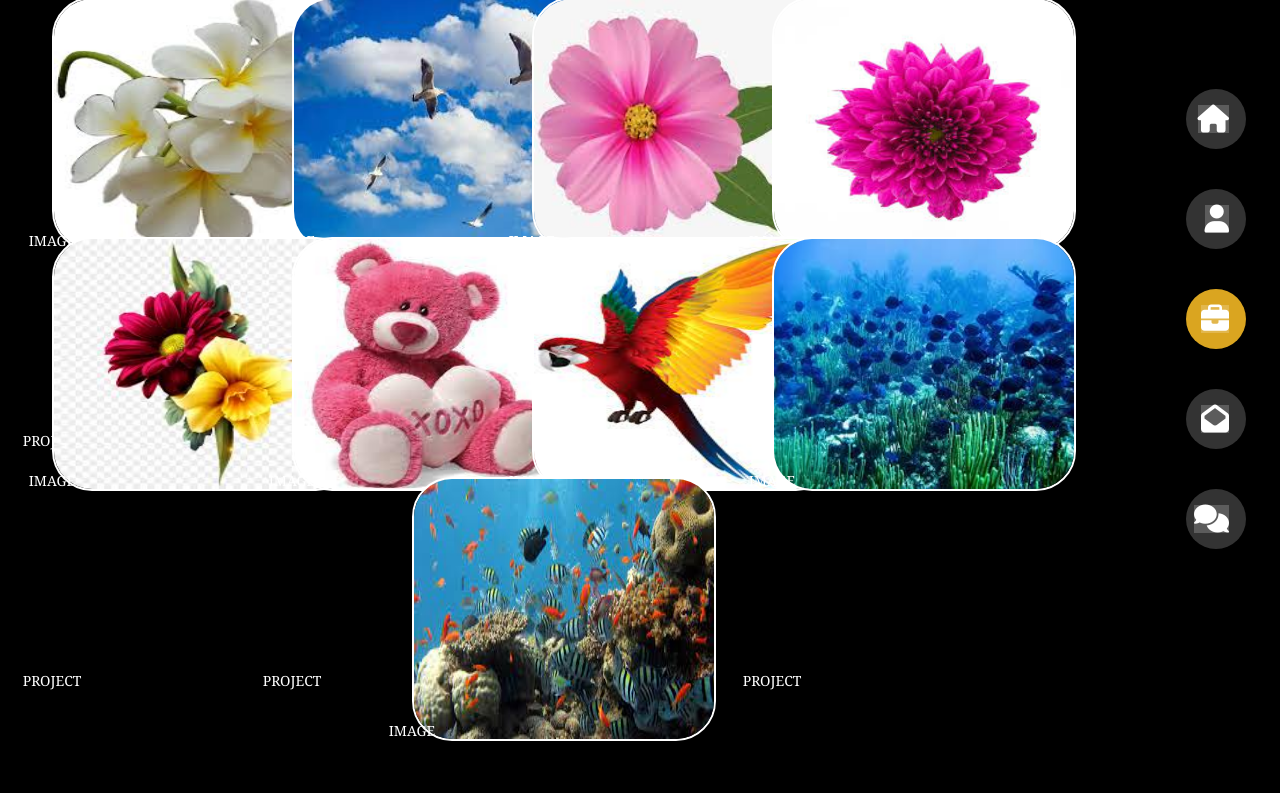
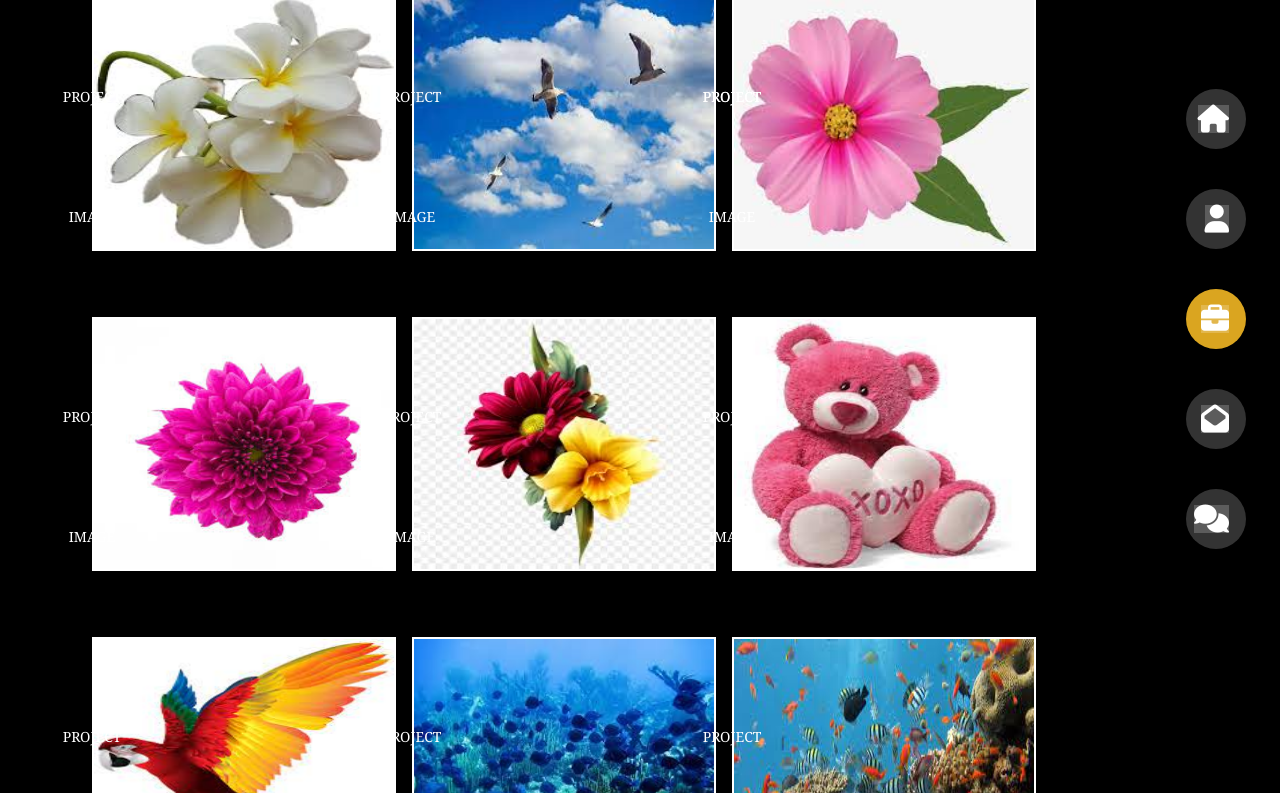
Before and after one commit to chinwemartins02/portfolio, a plain HTML site: page myportfolio.html in a window 1280 px wide. Shown: the part 101-894 px from the top of the page. Drawn offline with Linux system fonts and the light colour scheme.

Commit message:
portfolio

```diff
--- a/myportfolio.html
+++ b/myportfolio.html
@@ -23,42 +23,41 @@
 
         <div class="flexcontainer">
             <div class="flexbox" >
-                <img src="./images/beauty4.jpg" style="border: 2px solid white;  border-radius: 40px;  width: 300px;  height: 250px;"alt="business">
+                <img src="./images/beauty4.jpg" style="border: 2px solid white;   width: 300px;  height: 250px;"alt="business">
                 <div class="slider"><p>IMAGE PROJECT</p></div>
             </div>
             <div class="flexbox">
-                <img src="./images/beauty7.jpg" style="border: 2px solid white;  border-radius: 40px; width: 300px;  height: 250px;" alt="education">
+                <img src="./images/beauty7.jpg" style="border: 2px solid white;  width: 300px;  height: 250px;" alt="education">
                 <div class="slider"><p>IMAGE PROJECT</p></div>
             </div>
             <div class="flexbox">
-                <img src="./images/beauty1.jpg" style="border: 2px solid white;  border-radius: 40px; width: 300px;  height: 250px;" alt="ecommerce">
+                <img src="./images/beauty1.jpg" style="border: 2px solid white;  width: 300px;  height: 250px;" alt="ecommerce">
                 <div class="slider"><p>IMAGE PROJECT</p></div>
                 <div class="slider"><p>IMAGE PROJECT</p></div>
             </div>
             <div class="flexbox">
-                <img src="./images/beauty3.jpg" style="border: 2px solid white;  border-radius: 40px; width: 300px;  height: 250px;" alt="fashion">
+                <img src="./images/beauty3.jpg" style="border: 2px solid white;  width: 300px;  height: 250px;" alt="fashion">
                 <div class="slider"><p>IMAGE PROJECT</p></div>
             </div>
             <div class="flexbox">
-                <img src="./images/beauty2.jpg" style="border: 2px solid white;  border-radius: 40px; width: 300px;  height: 250px;" alt="marketing" >
+                <img src="./images/beauty2.jpg" style="border: 2px solid white;  width: 300px;  height: 250px;" alt="marketing" >
                 <div class="slider"><p>IMAGE PROJECT</p></div>
             </div>
             <div class="flexbox">
-                <img src="./images/beauty5.jpg" style="border: 2px solid white;  border-radius: 40px; width: 300px;  height: 250px;" alt="consulting" >
+                <img src="./images/beauty5.jpg" style="border: 2px solid white;  width: 300px;  height: 250px;" alt="consulting" >
                 <div class="slider"><p>IMAGE PROJECT</p></div>
             </div>
             <div class="flexbox">
-                <img src="./images/beauty6.jpg" style="border: 2px solid white;  border-radius: 40px; width: 300px;  height: 250px;" alt="software" >
+                <img src="./images/beauty6.jpg" style="border: 2px solid white;  width: 300px;  height: 250px;" alt="software" >
                 <div class="slider"><p>IMAGE PROJECT</p></div>
             </div>
             <div class="flexbox">
-                <img src="./images/beauty9.jpg" style="border: 2px solid white;  border-radius: 40px; width: 300px;  height: 250px;" alt="religion">
+                <img src="./images/beauty9.jpg" style="border: 2px solid white;  width: 300px;  height: 250px;" alt="religion">
                 <div class="slider"><p>IMAGE PROJECT</p></div>
             </div>
             <div class="flexbox">
-                <img src="./images/beauty8.jpg" style="border: 2px solid white;  border-radius: 40px; width: 300px;  height: 260px;" alt="sports">
+                <img src="./images/beauty8.jpg" style="border: 2px solid white;  width: 300px;  height: 260px;" alt="sports">
                 <div class="slider"><p>IMAGE PROJECT</p></div>
-
             </div>
         </div>
         <br>
--- a/myportfoliostyle.css
+++ b/myportfoliostyle.css
@@ -31,10 +31,11 @@ h1{
     display: flex;
     flex-wrap: wrap;
     justify-content: center;
-    gap: 20px;
+    gap: 100px;
 }
 
 .flexbox{
+    position: relative;
     width: 200px;
     height: 200px;
     color: white;
@@ -47,6 +48,10 @@ h1{
 }
 
 .slider{
+    position: absolute;
+    left: 0;
+    top: 0;
+    transform: translate(-50%, -50%);
     width: 0%;
     height: 0%;
     border-radius: 6px;
```
